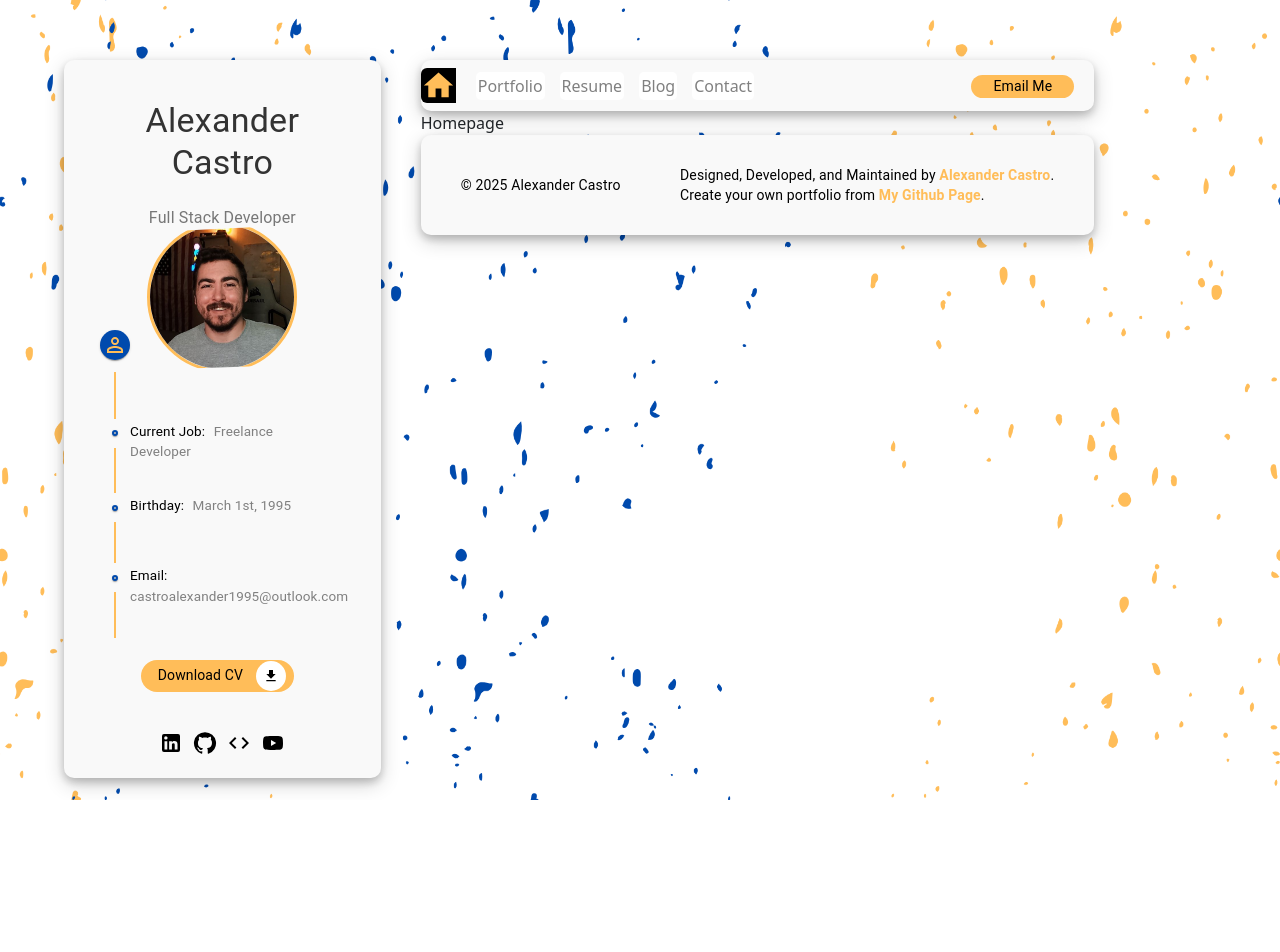
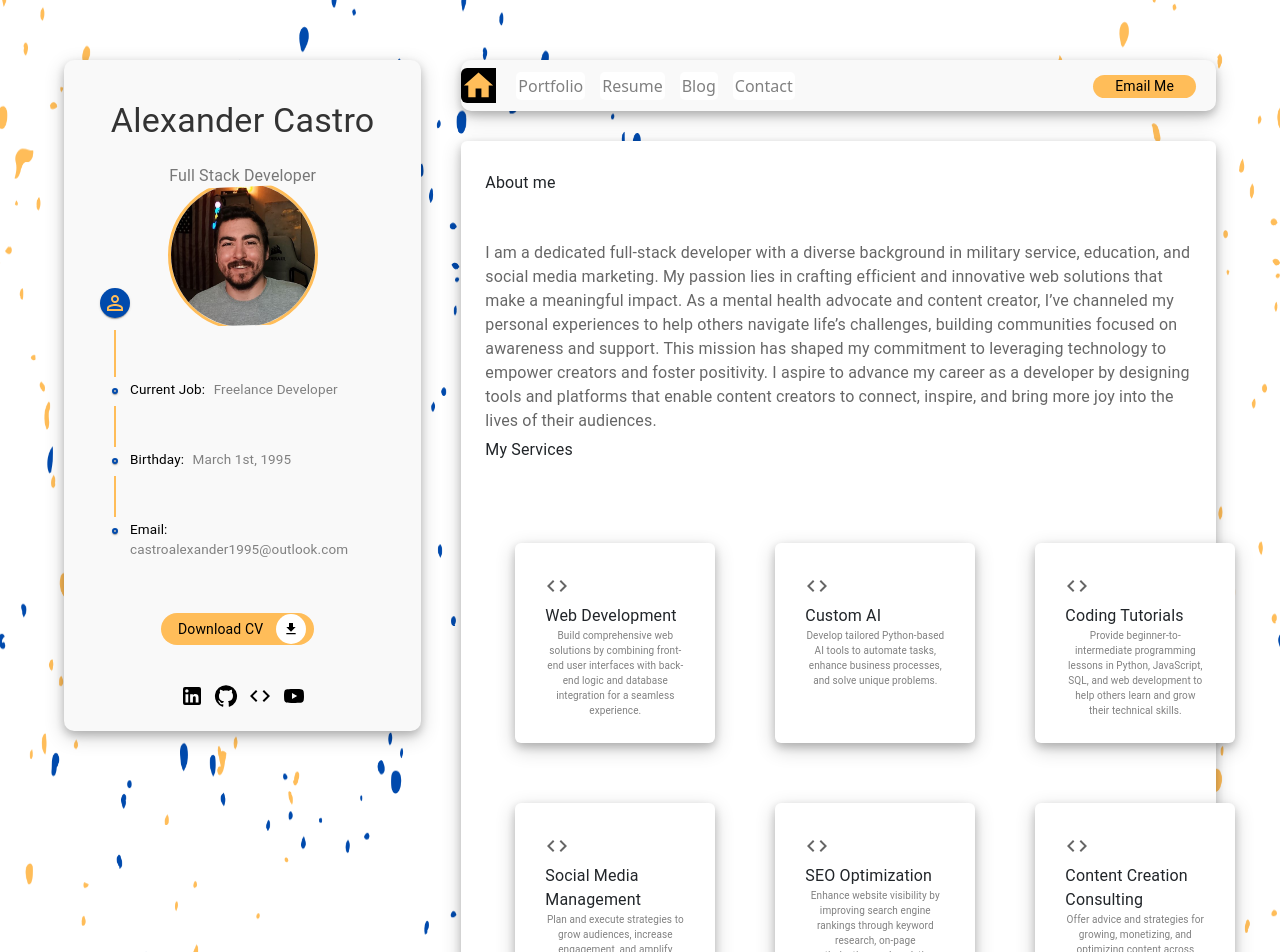
Before and after one commit to SergeantMurica/modernportfolio, a React (Vite) app: page / in a window 1280 px wide. Shown: the top 952 px of the page. Before the commit the page ends 800 px from the top, so only its background shows below. Built offline with nearby package versions, Linux system fonts and the light colour scheme.

Commit message:
Home Page Half Completed

```diff
--- a/src/components/Profile/Profile.jsx
+++ b/src/components/Profile/Profile.jsx
@@ -25,7 +25,7 @@ const Profile = () => {
                 <CustomTimeline icon={<PersonOutlineIcon/>}>
                     <CustomTimelineItem title="Current Job" text={resumeData.jobTitle}/>
                     <CustomTimelineItem title="Birthday" text={resumeData.birthday}/>
-                    <CustomTimelineItem title="Email" text={resumeData.email}/>
+                    <CustomTimelineItem title="Email" text={resumeData.email} last={true}/>
                 </CustomTimeline>
                 <div className="resume_btn">
                     <CustomButton text="Download CV" icon={<DownloadIcon/>}/>
--- a/src/pages/Blog/Blog.jsx
+++ b/src/pages/Blog/Blog.jsx
@@ -1,4 +1,5 @@
 import React from 'react'
+import './Blog.css'
 
 const Blog = () => {
     return (
--- a/src/pages/Contact/Contact.jsx
+++ b/src/pages/Contact/Contact.jsx
@@ -1,4 +1,5 @@
 import React from 'react'
+import './Contact.css'
 
 const Contact = () => {
     return (
--- /dev/null
+++ b/src/pages/Home/Home.css
@@ -0,0 +1,75 @@
+.home_container {
+    background-color: white;
+    border-radius: 6px;
+    -webkit-box-shadow: 0 4px 8px 0 rgba(0, 0, 0, 0.2), 0 6px 20px 0 rgba(0, 0, 0, 0.19);
+    -moz-box-shadow: 0 4px 8px 0 rgba(0, 0, 0, 0.2), 0 6px 20px 0 rgba(0, 0, 0, 0.19);
+    box-shadow: 0 4px 8px 0 rgba(0, 0, 0, 0.2), 0 6px 20px 0 rgba(0, 0, 0, 0.19);
+    margin: 30px;
+    padding: 30px;
+}
+
+.heading_text {
+
+}
+
+.body_text {
+
+}
+
+.service_container {
+    display: grid;
+    grid-template-columns: 1fr 1fr 1fr;
+    align-items: center;
+    wrap-option: wrap;
+}
+
+.service_thumbnails {
+    background-color: white;
+    border-radius: 6px;
+    -webkit-box-shadow: 0 4px 8px 0 rgba(0, 0, 0, 0.2), 0 6px 20px 0 rgba(0, 0, 0, 0.19);
+    -moz-box-shadow: 0 4px 8px 0 rgba(0, 0, 0, 0.2), 0 6px 20px 0 rgba(0, 0, 0, 0.19);
+    box-shadow: 0 4px 8px 0 rgba(0, 0, 0, 0.2), 0 6px 20px 0 rgba(0, 0, 0, 0.19);
+    margin: 30px;
+    padding: 30px;
+    width: 200px;
+    height: 200px;
+}
+
+.thumbnail_title {
+
+}
+
+.thumbnail_icon {
+
+}
+
+.thumbnail_text {
+    text-align: center;
+    color: gray;
+    font-size: 10px; !important;
+}
+
+@media (max-width: 1199px) {
+    .service_container {
+        display: grid;
+        grid-template-columns: 1fr 1fr 1fr;
+        align-items: center;
+        wrap-option: wrap;
+    }
+    .service_thumbnails {
+        margin: 10px;
+        padding: 30px;
+    }
+}
+
+@media (max-width: 750px) {
+    .service_container {
+        grid-template-columns: 1fr 1fr;
+    }
+}
+
+@media (max-width: 500px) {
+    .service_container {
+        grid-template-columns: 1fr;
+    }
+}
--- a/src/pages/Home/Home.jsx
+++ b/src/pages/Home/Home.jsx
@@ -1,9 +1,63 @@
 import React from 'react'
+import './Home.css'
+import {Container, Grid2, Typography} from "@mui/material";
+import resumeData from "../../utils/resumeData.jsx";
 
 const Homepage = () => {
     return (
         <div>
-            Homepage
+            <Container className="home_container">
+                <Grid2 container columns={2} spacing={{xs: 1.5, sm: 3, md: 4, lg: 5 }}>
+                    <Grid2 item size={{ xs: 12, sm: 12, md: 12, lg: 4}}>
+                        <Typography gutterBottom className="heading_text">
+                            {resumeData.resume.aboutMe.title}
+                        </Typography>
+                    </Grid2>
+                    <Grid2 item size='grow'>
+                        <Typography color="textSecondary" gutterBottom className="body_text">
+                            {resumeData.resume.aboutMe.text}
+                        </Typography>
+                    </Grid2>
+                </Grid2>
+                <Grid2 container columns={2} spacing={{xs: 1.5, sm: 3, md: 4, lg: 5 }}>
+                    <Grid2 item size={{ xs: 12, sm: 12, md: 12, lg: 4}}>
+                        <Typography gutterBottom className="heading_text">
+                            {resumeData.resume.services.title}
+                        </Typography>
+                    </Grid2>
+                    <Grid2 item size='grow'>
+                        <Typography color="textSecondary" gutterBottom className="body_text">
+
+                        </Typography>
+                    </Grid2>
+                </Grid2>
+                <Grid2 container spacing={{xs: 1.5, sm: 3, md: 4, lg: 5 }}>
+                    <Grid2 item size='grow'>
+                            <div className="service_container">
+                                {Object.keys(resumeData.resume.services.thumbnail).map((key, index) => (
+                                    <div key={index} className="service_thumbnails">
+                                        <Typography color="textSecondary" gutterBottom className="thumbnail_icon">
+                                            {resumeData.resume.services.thumbnail[key].icon}
+                                        </Typography>
+                                        <Typography className="thumbnail_title">
+                                            {resumeData.resume.services.thumbnail[key].title}
+                                        </Typography>
+                                        <Typography fontSize={10}  className="thumbnail_text">
+                                            {resumeData.resume.services.thumbnail[key].text}
+                                        </Typography>
+                                    </div>
+                                ))}
+                            </div>
+                    </Grid2>
+                </Grid2>
+                <Grid2 container columns={2} spacing={{xs: 1.5, sm: 3, md: 4, lg: 5 }}>
+                    <Grid2 item size={{ xs: 12, sm: 12, md: 12, lg: 4}}>
+                        <Typography gutterBottom className="heading_text">
+                            My Certifications
+                        </Typography>
+                    </Grid2>
+                </Grid2>
+            </Container>
         </div>
     )
 }
--- a/src/pages/Portfolio/Portfolio.jsx
+++ b/src/pages/Portfolio/Portfolio.jsx
@@ -1,4 +1,5 @@
 import React from 'react'
+import './Portfolio.css'
 
 const Portfolio = () => {
     return (
--- a/src/pages/Resume/Resume.jsx
+++ b/src/pages/Resume/Resume.jsx
@@ -1,9 +1,20 @@
 import React from 'react'
+
+import './Resume.css'
+import {Container, Grid2} from "@mui/material";
 
 const Resume = () => {
     return (
         <div>
-            Resume Page
+            <Container className="main_container">
+                <Grid2 container spacing={{xs: 1.5, sm: 1.5, md: 1.5, lg: 5 }}>
+                    <Grid2 item size={{ xs: 12, sm: 12, md: 12, lg: 4}}>
+                    </Grid2>
+                    <Grid2 item size='grow'>
+                    </Grid2>
+                </Grid2>
+            </Container>
+            Resume page
         </div>
     )
 }
--- a/src/utils/resumeData.jsx
+++ b/src/utils/resumeData.jsx
@@ -34,4 +34,52 @@ export default {
         },
 
     },
+
+    resume: {
+        aboutMe: {
+            title: "About me",
+            text: "I am a dedicated full-stack developer with a diverse background in military service, education, and social media marketing. My passion lies in crafting efficient and innovative web solutions that make a meaningful impact.\n" +
+                "\n" +
+                "As a mental health advocate and content creator, I’ve channeled my personal experiences to help others navigate life’s challenges, building communities focused on awareness and support. This mission has shaped my commitment to leveraging technology to empower creators and foster positivity.\n" +
+                "\n" +
+                "I aspire to advance my career as a developer by designing tools and platforms that enable content creators to connect, inspire, and bring more joy into the lives of their audiences.",
+        },
+        services: {
+            title: "My Services",
+            thumbnail: {
+                web: {
+                    title: "Web Development",
+                    icon: <CodeIcon />,
+                    text: "Build comprehensive web solutions by combining front-end user interfaces with back-end logic and database integration for a seamless experience."
+                },
+                ai: {
+                    title: "Custom AI",
+                    icon: <CodeIcon />,
+                    text: "Develop tailored Python-based AI tools to automate tasks, enhance business processes, and solve unique problems."
+                },
+                teach: {
+                    title: "Coding Tutorials",
+                    icon: <CodeIcon />,
+                    text: "Provide beginner-to-intermediate programming lessons in Python, JavaScript, SQL, and web development to help others learn and grow their technical skills."
+                },
+                SMM: {
+                    title: "Social Media Management",
+                    icon: <CodeIcon />,
+                    text: "Plan and execute strategies to grow audiences, increase engagement, and amplify brand presence across social media platforms."
+                },
+                SEO: {
+                    title: "SEO Optimization",
+                    icon: <CodeIcon />,
+                    text: "Enhance website visibility by improving search engine rankings through keyword research, on-page optimization, and analytics-based insights."
+                },
+                consulting: {
+                    title: "Content Creation Consulting",
+                    icon: <CodeIcon />,
+                    text: "Offer advice and strategies for growing, monetizing, and optimizing content across social media platforms."
+                },
+            },
+        },
+        Certs: {
+        },
+    }
 }
```
Also changed, not shown: src/pages/Blog/Blog.css (added), src/pages/Contact/Contact.css (added), src/pages/Portfolio/Portfolio.css (added), src/pages/Resume/Resume.css (added).
